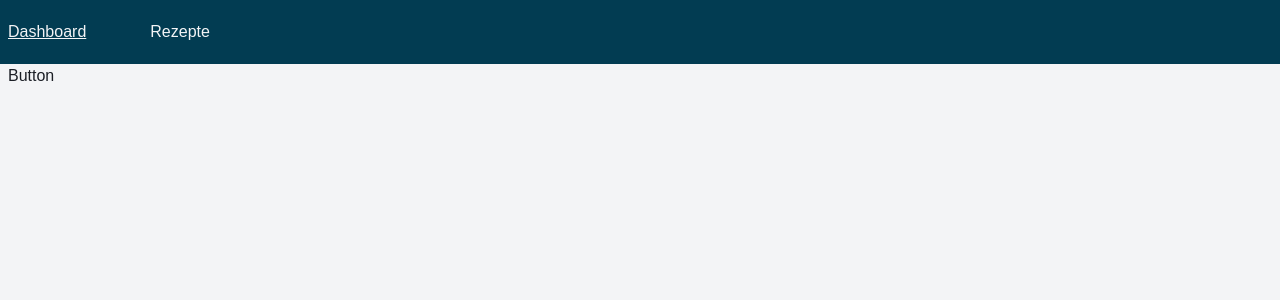
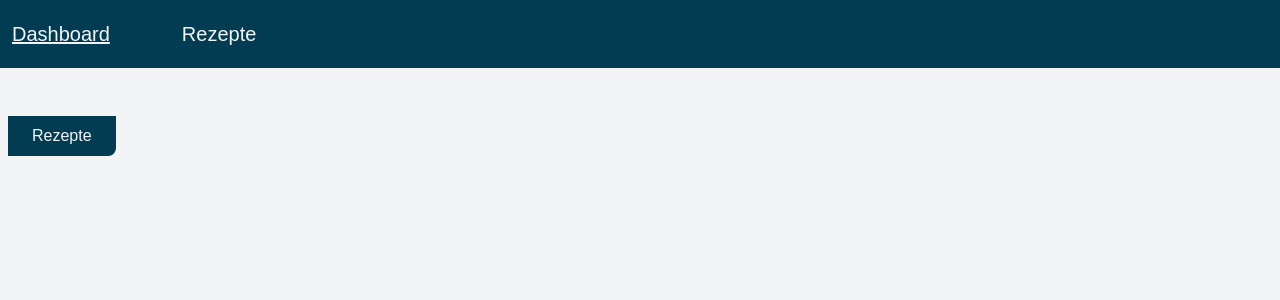
Before and after one commit to benjiWdev/spielwiese, a Next.js app: page / in a window 1280 px wide. Shown: the top 300 px of the page. Built offline with nearby package versions, Linux system fonts and the light colour scheme.

Commit message:
Button component and tailwind conf

```diff
--- a/src/app/layout.tsx
+++ b/src/app/layout.tsx
@@ -16,7 +16,7 @@ export default function RootLayout({
     <html lang="de">
       <body>
         <NavBar />
-        <main className="container mx-auto px-xs">{children}</main>
+        <main className="container mx-auto mt-lg px-xs">{children}</main>
       </body>
     </html>
   );
--- a/src/app/page.tsx
+++ b/src/app/page.tsx
@@ -5,7 +5,7 @@ export default async function Dashboard() {
   return (
     <div>
       <Link href={"recipes"}>
-        <Button />
+        <Button>Rezepte</Button>
       </Link>
     </div>
   );
--- a/src/app/recipes/(overview)/page.tsx
+++ b/src/app/recipes/(overview)/page.tsx
@@ -1,22 +1,36 @@
+import { ButtonSizes } from "@/components/_ui/_enums/Buttons";
+import Button from "@/components/_ui/button";
 import Card from "@/components/_ui/card";
 import { getRecipes } from "@/lib/db";
 
 export default async function RecipesOverview() {
   const recipes = await getRecipes();
   return (
-    <div className="grid content-stretch -mx-sm md:grid-cols-2 xl:grid-cols-3">
+    <div>
+      <div className="flex justify-between">
+        <h1 className="text-4xl">Rezepte</h1>
+        <Button size={ButtonSizes.LARGE}>Neues Rezept</Button>
+      </div>
+      <div className="grid content-stretch mt-md -mx-sm md:grid-cols-2 xl:grid-cols-3">
         {recipes.map((recipe) => (
-        <Card key={recipe.id} title={recipe.name} className="mt-md mx-sm max-h-[23rem]">
+          <Card
+            key={recipe.id}
+            title={recipe.name}
+            className="mt-md mx-sm max-h-[23rem]"
+          >
+            <ul>
               {recipe.ingredients.map((ingredient, i) => (
-            <p key={`${recipe.id}-ing-${i}`} className="mb-xs">
+                <li key={`${recipe.id}-ing-${i}`} className="mb-xs">
                   {ingredient}
-            </p>
+                </li>
               ))}
+            </ul>
             {recipe.instructions ? (
               <p className="mb-xs">{recipe.instructions}</p>
             ) : undefined}
           </Card>
         ))}
       </div>
+    </div>
   );
 }
--- /dev/null
+++ b/src/components/_helpers/classes.ts
@@ -0,0 +1,6 @@
+const convertClassesToString = (classes: (string | undefined)[]): string => {
+    const classNames = classes.filter((className) => className); // remove all undefined
+    return classNames.join(" ");
+  };
+
+  export { convertClassesToString };
--- /dev/null
+++ b/src/components/_ui/_enums/Buttons.ts
@@ -0,0 +1,9 @@
+export enum ButtonSizes {
+  SMALL = "B-SMALL",
+  DEFAULT = "B-DEFAULT",
+  LARGE = "B-LARGE",
+}
+export enum ButtonColors {
+  PRIMARY = "B-PRIMARY",
+  SECONDARY = "B-SECONDARY",
+}
--- a/src/components/_ui/button.tsx
+++ b/src/components/_ui/button.tsx
@@ -1,3 +1,33 @@
-export default function Button() {
-    return <button>Button</button>
+import { convertClassesToString } from "../_helpers/classes";
+import { Props } from "@/models/Props";
+import { ButtonColors, ButtonSizes } from "./_enums/Buttons";
+
+interface CardProps extends Props {
+  color?: ButtonColors;
+  size?: ButtonSizes;
 }
+
+export default function Button(props: CardProps) {
+  const buttonSizes = {
+    [ButtonSizes.SMALL]: "py-xxs px-sm text-xs rounded-br-md",
+    [ButtonSizes.DEFAULT]: "py-xs px-md rounded-br-lg",
+    [ButtonSizes.LARGE]: "py-sm px-lg text-xl rounded-br-2xl",
+  };
+  const buttonColors = {
+    [ButtonColors.PRIMARY]: "bg-primary text-onPrimary hover:bg-primaryHover hover:text-onPrimaryHover",
+    [ButtonColors.SECONDARY]: "bg-secondary text-onSecondary hover:bg-secondaryHover hover:text-onSecondaryHover",
+  };
+  const classes = [
+    props.color
+      ? buttonColors[props.color]
+      : buttonColors[ButtonColors.PRIMARY],
+    props.size ? buttonSizes[props.size] : buttonSizes[ButtonSizes.DEFAULT],
+    props.className,
+    "transition-colors",
+  ];
+  return (
+    <button className={convertClassesToString(classes)}>
+      {props.children}
+    </button>
+  );
+}
--- a/src/components/_ui/card.tsx
+++ b/src/components/_ui/card.tsx
@@ -6,9 +6,9 @@ interface CardProps extends Props {
 
 export default function Card(props: CardProps) {
   return (
-    <div className={`flex flex-col rounded-br-xl overflow-hidden ${props.className}`}>
+    <div className={`flex flex-col rounded-br-2xl overflow-hidden ${props.className}`}>
       <div className="bg-primary text-onPrimary p-sm">
-        <h2>{props.title}</h2>
+        <h2 className="text-2xl">{props.title}</h2>
       </div>
       <div className="grow bg-tile p-sm">{props.children}</div>
     </div>
--- a/src/components/navigation/navbar.tsx
+++ b/src/components/navigation/navbar.tsx
@@ -18,7 +18,7 @@ export default function NavBar() {
   const pathname = usePathname();
 
   return (
-    <nav className="bg-primary text-onPrimary py-sm">
+    <nav className="bg-primary text-onPrimary py-xs">
       <div className="container mx-auto">
         <div className="flex">
           {navigationElements.map((elem) => (
@@ -26,7 +26,7 @@ export default function NavBar() {
               key={`nav-${elem.name}`}
               href={elem.link}
               className={
-                (elem.link === pathname ? "underline " : "") + "p-xs mr-lg"
+                (elem.link === pathname ? "underline " : "") + "p-sm mr-lg text-xl"
               }
             >
               {elem.name}
--- a/src/styles/globals.css
+++ b/src/styles/globals.css
@@ -4,9 +4,13 @@
 
 :root {
   --primary: #023c52;
+  --primary-hover: #022c3c;
   --on-primary: #f3f4f6;
+  --on-primary-hover: #c5cad3;
   --secondary: #ebf9fe;
+  --secondary-hover: #ebf9fe;
   --on-secondary: #1b1e25;
+  --on-secondary-hover: #1b1e25;
   --tile: #ebf9fe;
   --background: #f3f4f6;
   --foreground: #1b1e25;
@@ -18,9 +22,13 @@
 @media (prefers-color-scheme: dark) {
   :root {
     --primary: #023c52;
-    --on-primary: #ffffff;
+    --primary-hover: #022c3c;
+    --on-primary: #f3f4f6;
+    --on-primary-hover: #c5cad3;
     --secondary: #ebf9fe;
+    --secondary-hover: #b1e7fb;
     --on-secondary: #1b1e25;
+    --on-secondary-hover: #2b303b;
     --tile: #011d28;
     --background: #010f14;
     --foreground: #f3f4f6;
--- a/tailwind.config.ts
+++ b/tailwind.config.ts
@@ -8,6 +8,7 @@ export default {
   ],
   theme: {
     spacing: {
+      xxs: "4px",
       xs: "8px",
       sm: "12px",
       md: "24px",
@@ -17,9 +18,13 @@ export default {
     extend: {
       colors: {
         primary: "var(--primary)",
+        primaryHover: "var(--primary-hover)",
         onPrimary: "var(--on-primary)",
+        onPrimaryHover: "var(--on-primary-hover)",
         secondary: "var(--secondary)",
+        secondaryHover: "var(--secondary-hover)",
         onSecondary: "var(--on-secondary)",
+        onSecondaryHover: "var(--on-secondary-hover)",
         tile: "var(--tile)",
         background: "var(--background)",
         foreground: "var(--foreground)",
```
Lines whose indentation alone changed are shown as unchanged.
